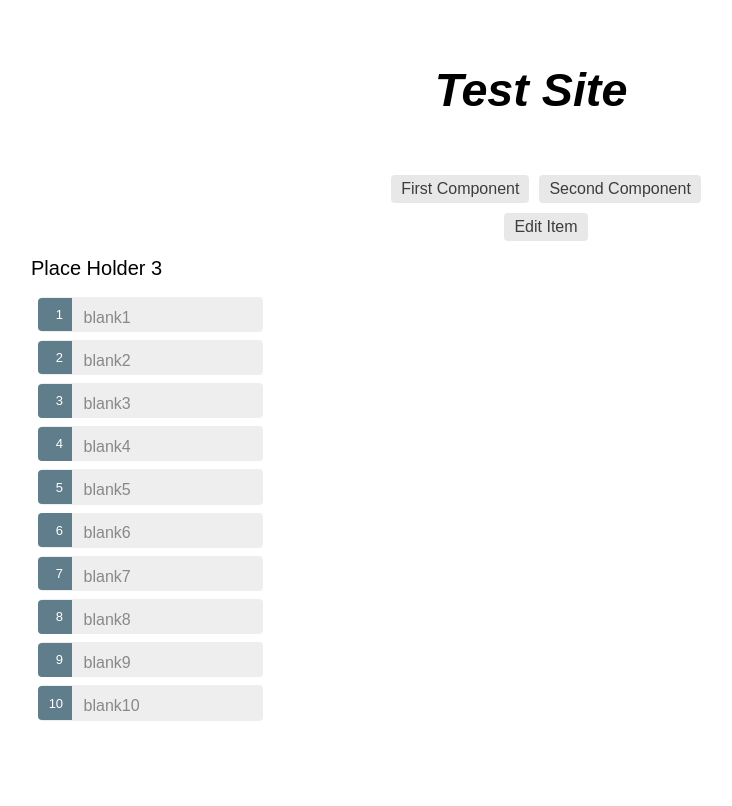
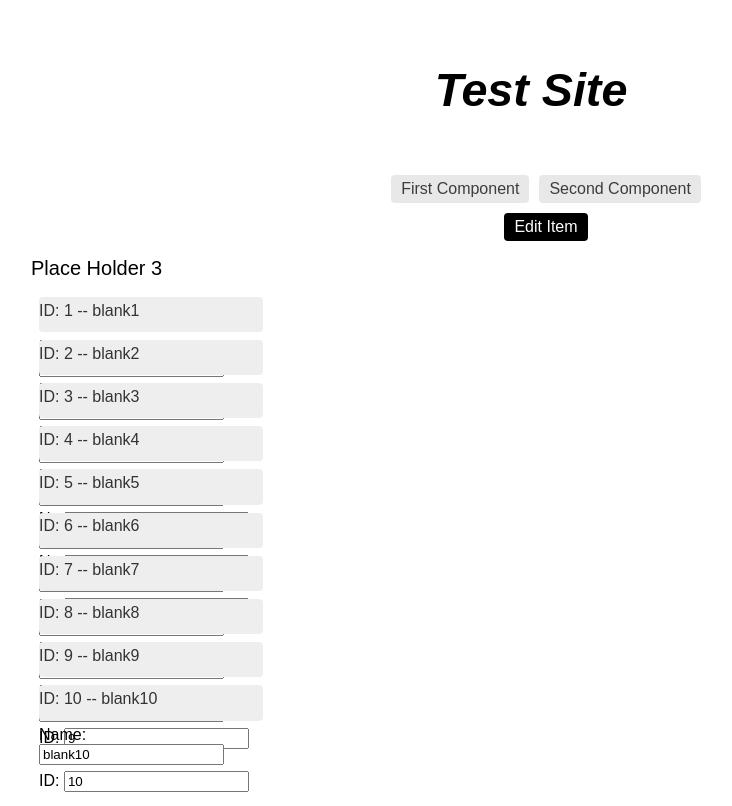
Before and after one commit to joshuahazelwood/Angular-Template, an Angular app: page /EditableList-component in a window 1280 px wide. Shown: the whole page, without its empty margins (109-841 px from the left). Built offline with nearby package versions, Linux system fonts and the light colour scheme.

Commit message:
8 files modified

```diff
--- a/src/app/EditUnnamedItem/Edit.service.ts
+++ b/src/app/EditUnnamedItem/Edit.service.ts
@@ -15,14 +15,14 @@
   constructor(private messageService: MessageService) { }
 
   getunnamed(): Observable<unnamed[]> {
-    // TODO: send the message _after_ fetching the unnamed
+
     this.messageService.add('unnamedService: fetched unnamed');
     return of(UNNAMED);
   }
 
   getUNNAMED(price: number | string) {
     return this.getunnamed().pipe(
-      // (+) before `id` turns the string into a number
+
       map((UNNAMED: unnamed[]) => UNNAMED.find(unnamed => unnamed.price === +price))
     );
   }
--- a/src/app/EditUnnamedItem/EditableList/EditableList.component.html
+++ b/src/app/EditUnnamedItem/EditableList/EditableList.component.html
@@ -2,8 +2,21 @@
 <ul class="unnamed">
   <li *ngFor="let unnamed of Unnamed$ | async"
     [class.selected]="unnamed.price === selectedPrice">
-    <a [routerLink]="['/unnamed', unnamed.price]">
-      <span class="badge">{{ unnamed.price }}</span>{{ unnamed.name }}
-    </a>
+
+      <span >ID: {{ unnamed.price }} -- </span>{{ unnamed.name }}
+      <p style="font-size:1px;line-height:1;"><br/></p>
+
+    <h3>
+      <div >
+        <label >Name: </label>
+        <input [(ngModel)]="unnamed.name" placeholder="name"/>
+        <p style="font-size:2px;line-height:1;"><br/></p>
+      </div>
+      <div >
+        <label >ID: </label>
+        <input [(ngModel)]="unnamed.price" placeholder="ID"/>
+        <p style="font-size:7px;line-height:1;"><br/></p>
+      </div>
+    </h3>
   </li>
 </ul>
--- a/src/app/EditUnnamedItem/EditableList/EditableList.component.ts
+++ b/src/app/EditUnnamedItem/EditableList/EditableList.component.ts
@@ -31,3 +31,7 @@
   }
 
 }
+
+export interface editbutton {
+  data: any;
+}
--- a/src/app/app-routing.module.ts
+++ b/src/app/app-routing.module.ts
@@ -1,5 +1,5 @@
 import { NgModule } from '@angular/core';
-import { Routes, RouterModule } from '@angular/router'; // CLI imports router
+import { Routes, RouterModule } from '@angular/router';
 import { EditUnnamedItemComponent } from './EditUnnamedItem/EditableList/EditableList.component';
 import { FirstComponent } from './first/first.component';
 import { PageNotFoundComponent } from './Page-Not-Found/Page-Not-Found.component';
@@ -13,15 +13,15 @@
   { path: 'EditableList-component', component: EditUnnamedItemComponent},
   { path: '',   redirectTo: '/EditableList-component', pathMatch: 'full' },
   { path: '**', component:  PageNotFoundComponent},
-]; // sets up routes constant where you define your routes
+];
 
-// configures NgModule imports and exports
+
 @NgModule({
   imports: [
     RouterModule.forRoot(
       routes,
       {
-        enableTracing: false, // <-- debugging purposes only
+        enableTracing: false,
         preloadingStrategy: SelectivePreloadingStrategyService,
       }
     )
--- a/src/app/app.component.html
+++ b/src/app/app.component.html
@@ -9,9 +9,9 @@
       <a routerLink="/second-component" routerLinkActive="active">Second Component</a>
     </div>
     <div class="center">
-      <a routerLink="/EditUnnamedItem-component" routerLinkActive="active">Edit Item</a>
+      <a routerLink="/EditableList-component" routerLinkActive="active">Edit Item</a>
     </div>
   </ul>
 </nav>
-<!-- The routed views render in the <router-outlet>-->
+
 <router-outlet></router-outlet>
--- a/src/app/app.module.ts
+++ b/src/app/app.module.ts
@@ -1,7 +1,7 @@
 import { NgModule } from '@angular/core';
 import { BrowserModule } from '@angular/platform-browser';
 import { FormsModule } from '@angular/forms';
-import { AppRoutingModule } from './app-routing.module'; // CLI imports AppRoutingModule
+import { AppRoutingModule } from './app-routing.module';
 
 import { AppComponent } from './app.component';
 import { FirstComponent } from './first/first.component';
@@ -21,9 +21,9 @@
 })
 
 export class AppModule {
-  // Diagnostic only: inspect router configuration
+
   constructor(router: Router) {
-    // Use a custom replacer to display function names in the route configs
+
     // const replacer = (key, value) => (typeof value === 'function') ? value.name : value;
 
     // console.log('Routes: ', JSON.stringify(router.config, replacer, 2));
--- a/src/app/selective-preloading-strategy.service.ts
+++ b/src/app/selective-preloading-strategy.service.ts
@@ -10,10 +10,10 @@
 
   preload(route: Route, load: () => Observable<any>): Observable<any> {
     if (route.data && route.data.preload) {
-      // add the route path to the preloaded module array
+
       this.preloadedModules.push(route.path);
 
-      // log the route path to the console
+
       console.log('Preloaded: ' + route.path);
 
       return load();
--- a/src/styles.css
+++ b/src/styles.css
@@ -13,9 +13,9 @@
   font-size: 15pt;
 }
 h3 {
-  color: orange;
+  color: black;
   font-weight: lighter;
-  font-size: 15pt;
+  font-size: 12pt;
 }
 h4 {
   color: red;
@@ -95,3 +95,10 @@
   justify-content:center;
   align-items: center;
 }
+.align-right {
+  text-align: right;
+}
+
+.align-middle {
+  text-align: middle;
+}
```
